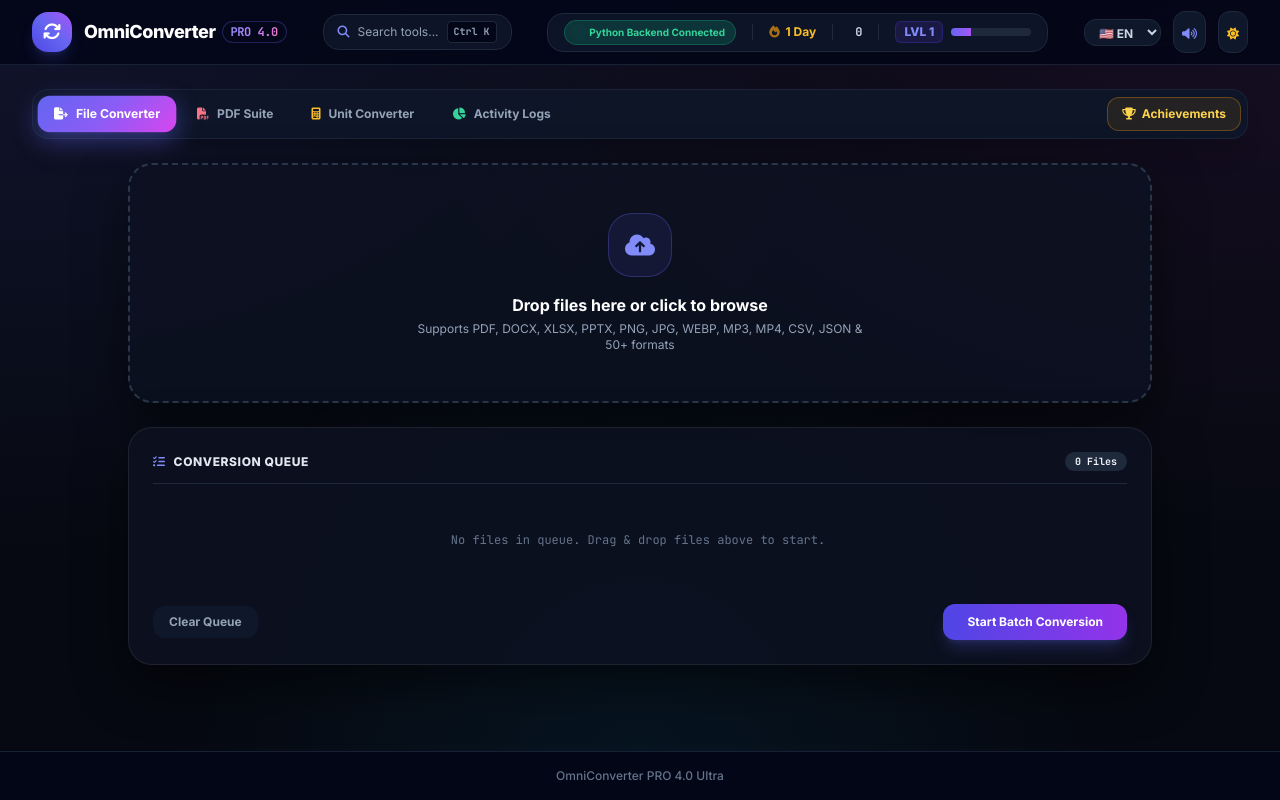
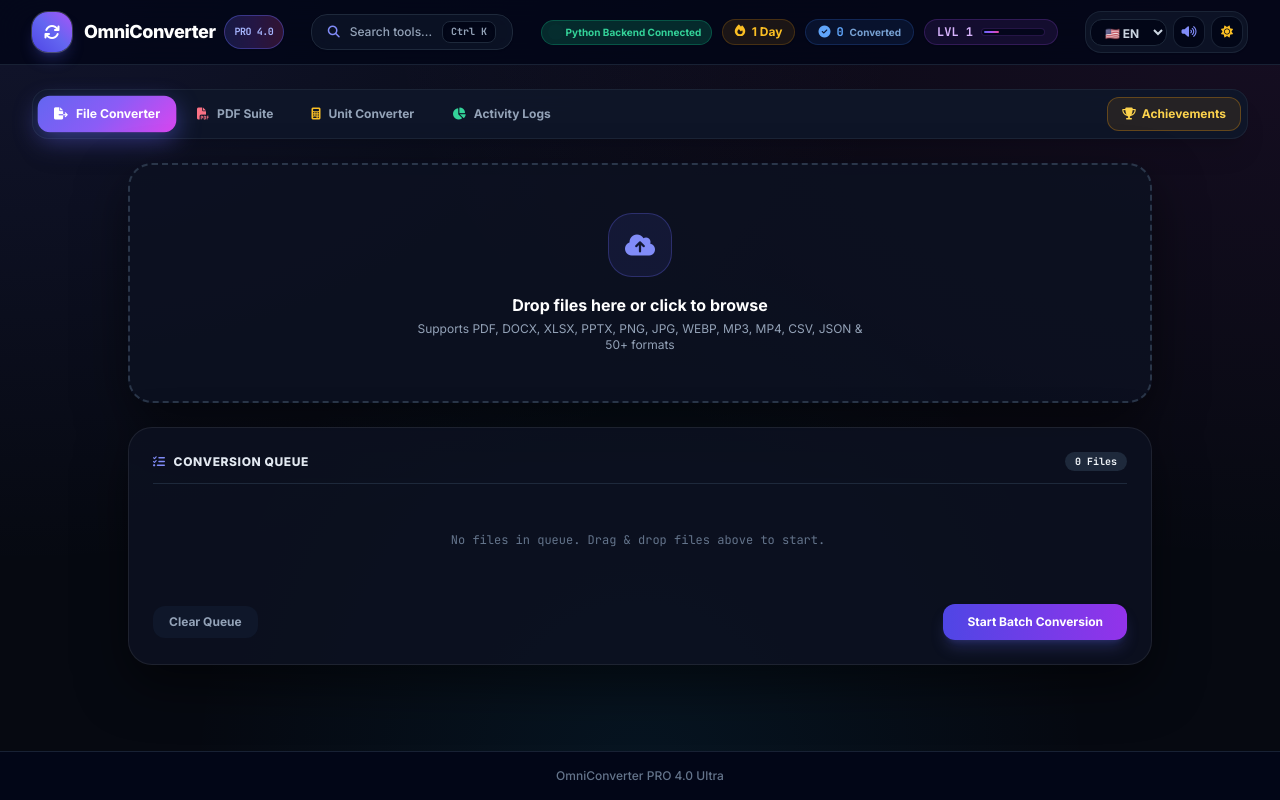
Before and after one commit to Winter-Cream/OmniConverter, a FastAPI app: page / in a window 1280 px wide. Run offline with FastAPI, Linux system fonts and the light colour scheme; some libraries are stand-ins or nearby versions.

Commit message:
style: enhance top header with fluid glassmorphic micro-badges and micro-animations

```diff
--- a/templates/omni.html
+++ b/templates/omni.html
@@ -57,63 +57,63 @@
 
 
     <!-- Main Navigation Header -->
-    <header class="sticky top-0 z-40 border-b border-slate-800/80 bg-slate-950/80 backdrop-blur-xl">
-        <div class="max-w-7xl mx-auto px-4 sm:px-6 lg:px-8 h-16 flex items-center justify-between">
+    <header class="sticky top-0 z-40 border-b border-slate-800/80 bg-slate-950/80 backdrop-blur-xl transition-all duration-300">
+        <div class="max-w-7xl mx-auto px-4 sm:px-6 lg:px-8 h-16 flex items-center justify-between gap-4">
 
             <!-- Logo & Application Title -->
-            <div class="flex items-center space-x-3 cursor-pointer" onclick="switchTab('tab-converter')">
-                <div class="w-10 h-10 rounded-2xl bg-gradient-to-tr from-brand-600 via-indigo-500 to-purple-500 flex items-center justify-center shadow-lg shadow-brand-500/20 group">
-                    <i class="fa-solid fa-arrows-rotate text-white text-lg transition-transform duration-700 group-hover:rotate-180"></i>
+            <div class="flex items-center space-x-3 cursor-pointer group" onclick="switchTab('tab-converter')">
+                <div class="w-10 h-10 rounded-2xl bg-gradient-to-tr from-brand-600 via-indigo-500 to-purple-500 flex items-center justify-center shadow-lg shadow-indigo-500/25 ring-1 ring-white/20 transition-all duration-500 group-hover:scale-105 group-hover:shadow-indigo-500/40">
+                    <i class="fa-solid fa-arrows-rotate text-white text-base transition-transform duration-700 group-hover:rotate-180"></i>
                 </div>
                 <div>
-                    <span class="text-lg font-extrabold tracking-tight text-white flex items-center gap-1.5">
-                        OmniConverter <span onclick="triggerProSecretUnlock(event)" title="Triple-click or press Ctrl+Shift+D to unlock secret Pro Console" class="bg-gradient-to-r from-brand-400 via-purple-400 to-pink-400 bg-clip-text text-transparent text-xs px-2 py-0.5 rounded-full border border-brand-500/30 bg-brand-950/50 font-mono cursor-pointer select-none">PRO 4.0</span>
+                    <span class="text-base sm:text-lg font-extrabold tracking-tight text-white flex items-center gap-2">
+                        OmniConverter
+                        <span onclick="triggerProSecretUnlock(event)" title="Triple-click or press Ctrl+Shift+D to unlock secret Pro Console" class="bg-gradient-to-r from-brand-500/20 via-purple-500/20 to-pink-500/20 hover:from-brand-500/30 hover:to-pink-500/30 text-indigo-300 text-[10px] px-2.5 py-0.5 rounded-full border border-indigo-500/40 font-mono font-extrabold shadow-sm transition-all cursor-pointer select-none">PRO 4.0</span>
                     </span>
                 </div>
             </div>
 
             <!-- Quick Spotlight Command Palette Trigger -->
-            <button onclick="toggleCommandPalette()" class="hidden lg:flex items-center space-x-2 px-3.5 py-1.5 rounded-2xl bg-slate-900/90 border border-slate-800 hover:border-brand-500/50 text-slate-400 hover:text-slate-200 text-xs transition-all shadow-inner group">
+            <button onclick="toggleCommandPalette()" class="hidden lg:flex items-center space-x-2.5 px-4 py-1.5 rounded-2xl bg-slate-900/70 hover:bg-slate-900 border border-slate-800 hover:border-brand-500/50 text-slate-400 hover:text-slate-200 text-xs transition-all duration-300 shadow-sm backdrop-blur-md group">
                 <i class="fa-solid fa-magnifying-glass text-brand-400 group-hover:scale-110 transition-transform"></i>
-                <span>Search tools...</span>
-                <kbd class="px-1.5 py-0.5 rounded bg-slate-950 border border-slate-800 text-[10px] font-mono text-brand-300 font-bold">Ctrl K</kbd>
+                <span class="font-medium">Search tools...</span>
+                <kbd class="px-2 py-0.5 rounded-lg bg-slate-950 border border-slate-800 text-[10px] font-mono text-brand-300 font-bold shadow-inner">Ctrl K</kbd>
             </button>
 
             <!-- Backend Status & Gamification Widget -->
-            <div class="hidden md:flex items-center space-x-4 bg-slate-900/90 border border-slate-800 rounded-2xl px-4 py-1.5 shadow-inner">
-                <div id="backend-status-badge" class="px-2 py-0.5 rounded-full text-[10px] font-bold bg-slate-800 text-slate-400 border border-slate-700 flex items-center space-x-1.5">
+            <div class="hidden md:flex items-center space-x-2.5">
+                <!-- Backend Status Badge -->
+                <div id="backend-status-badge" class="px-3 py-1 rounded-full text-xs font-bold bg-slate-900/80 text-slate-400 border border-slate-800 flex items-center space-x-1.5 shadow-sm">
                     <span class="w-2 h-2 rounded-full bg-slate-500"></span>
-                    <span data-i18n="pythonBackendOffline">Client Standalone Mode</span>
+                    <span data-i18n="pythonBackendOffline">Client Mode</span>
                 </div>
 
-                <div class="w-px h-4 bg-slate-800"></div>
-
                 <!-- Daily Streak -->
-                <div class="flex items-center space-x-1.5 text-xs font-bold text-amber-400" title="Daily Conversion Streak">
-                    <i class="fa-solid fa-fire text-amber-500 animate-pulse"></i>
+                <div class="flex items-center space-x-1.5 text-xs font-bold text-amber-400 bg-amber-500/10 px-3 py-1 rounded-full border border-amber-500/20 shadow-sm" title="Daily Conversion Streak">
+                    <i class="fa-solid fa-fire text-amber-400 animate-bounce"></i>
                     <span id="header-streak-val">1 Day</span>
                 </div>
-                <div class="w-px h-4 bg-slate-800"></div>
 
-                <!-- Total Files -->
-                <div class="flex items-center space-x-1.5 text-xs text-slate-300" title="Total Files Converted">
-                    <i class="fa-solid fa-file-check text-brand-400"></i>
-                    <span id="header-files-val" class="font-bold font-mono">0</span>
+                <!-- Total Files Converted -->
+                <div class="flex items-center space-x-1.5 text-xs font-bold text-blue-400 bg-blue-500/10 px-3 py-1 rounded-full border border-blue-500/20 shadow-sm" title="Total Files Converted">
+                    <i class="fa-solid fa-circle-check text-blue-400"></i>
+                    <span id="header-files-val" class="font-mono">0</span>
+                    <span class="text-[10px] text-blue-300/80">Converted</span>
                 </div>
-                <div class="w-px h-4 bg-slate-800"></div>
 
                 <!-- XP Level Progress Bar -->
-                <div class="flex items-center space-x-2 text-xs">
-                    <span id="header-level-badge" class="font-extrabold text-indigo-400 bg-indigo-950/80 px-2 py-0.5 rounded-md border border-indigo-800/50">LVL 1</span>
-                    <div class="w-20 bg-slate-800 h-2 rounded-full overflow-hidden">
-                        <div id="header-xp-bar" class="bg-gradient-to-r from-brand-500 to-purple-500 h-full w-0 transition-all duration-500"></div>
+                <div class="flex items-center space-x-2 text-xs font-bold bg-purple-500/10 px-3 py-1 rounded-full border border-purple-500/20 shadow-sm">
+                    <span id="header-level-badge" class="text-purple-300 font-extrabold font-mono">LVL 1</span>
+                    <div class="w-16 bg-slate-950/80 h-2 rounded-full overflow-hidden border border-purple-500/20 p-0.5">
+                        <div id="header-xp-bar" class="bg-gradient-to-r from-brand-500 via-purple-500 to-pink-500 h-full w-0 rounded-full transition-all duration-500"></div>
                     </div>
                 </div>
             </div>
 
-            <!-- Controls & Multi-Language Selector -->
-            <div class="flex items-center space-x-3">
-                <select onchange="setLanguage(this.value)" class="bg-slate-900 border border-slate-800 rounded-xl px-2.5 py-1 text-xs text-slate-300 font-bold focus:outline-none focus:border-brand-500">
+            <!-- Action Controls Toolbar -->
+            <div class="flex items-center space-x-1.5 p-1 bg-slate-900/80 border border-slate-800/80 rounded-2xl backdrop-blur-md shadow-sm">
+                <!-- Multi-Language Selector -->
+                <select onchange="setLanguage(this.value)" class="bg-slate-950 border border-slate-800 rounded-xl px-2.5 py-1 text-xs text-slate-300 font-bold focus:outline-none focus:border-brand-500 transition-all cursor-pointer">
                     <option value="en">🇺🇸 EN</option>
                     <option value="es">🇪🇸 ES</option>
                     <option value="fr">🇫🇷 FR</option>
@@ -123,12 +123,14 @@
                     <option value="hi">🇮🇳 HI</option>
                 </select>
 
-                <button onclick="toggleAudioSFX()" id="sfx-toggle-btn" class="p-2 rounded-xl bg-slate-900 hover:bg-slate-800 border border-slate-800 text-brand-400 hover:text-white transition-all shadow-sm" title="Toggle Sound FX">
-                    <i class="fa-solid fa-volume-high text-xs"></i>
+                <!-- Audio SFX Toggle Button -->
+                <button onclick="toggleAudioSFX()" id="sfx-toggle-btn" class="w-8 h-8 rounded-xl bg-slate-950 hover:bg-slate-800 border border-slate-800/80 text-brand-400 hover:text-white transition-all flex items-center justify-center group" title="Toggle Sound FX">
+                    <i class="fa-solid fa-volume-high text-xs group-hover:scale-110 transition-transform"></i>
                 </button>
 
-                <button onclick="toggleTheme()" id="theme-toggle-btn" class="p-2 rounded-xl bg-slate-900 hover:bg-slate-800 border border-slate-800 text-amber-400 hover:text-white transition-all shadow-sm" title="Toggle Light/Dark Theme">
-                    <i class="fa-solid fa-sun text-xs"></i>
+                <!-- Light/Dark Theme Switcher -->
+                <button onclick="toggleTheme()" id="theme-toggle-btn" class="w-8 h-8 rounded-xl bg-slate-950 hover:bg-slate-800 border border-slate-800/80 text-amber-400 hover:text-white transition-all flex items-center justify-center group" title="Toggle Light/Dark Theme">
+                    <i class="fa-solid fa-sun text-xs transition-transform duration-500 group-hover:rotate-180"></i>
                 </button>
             </div>
         </div>
```
Also changed, not shown: omni.html (+36 -34 lines).
